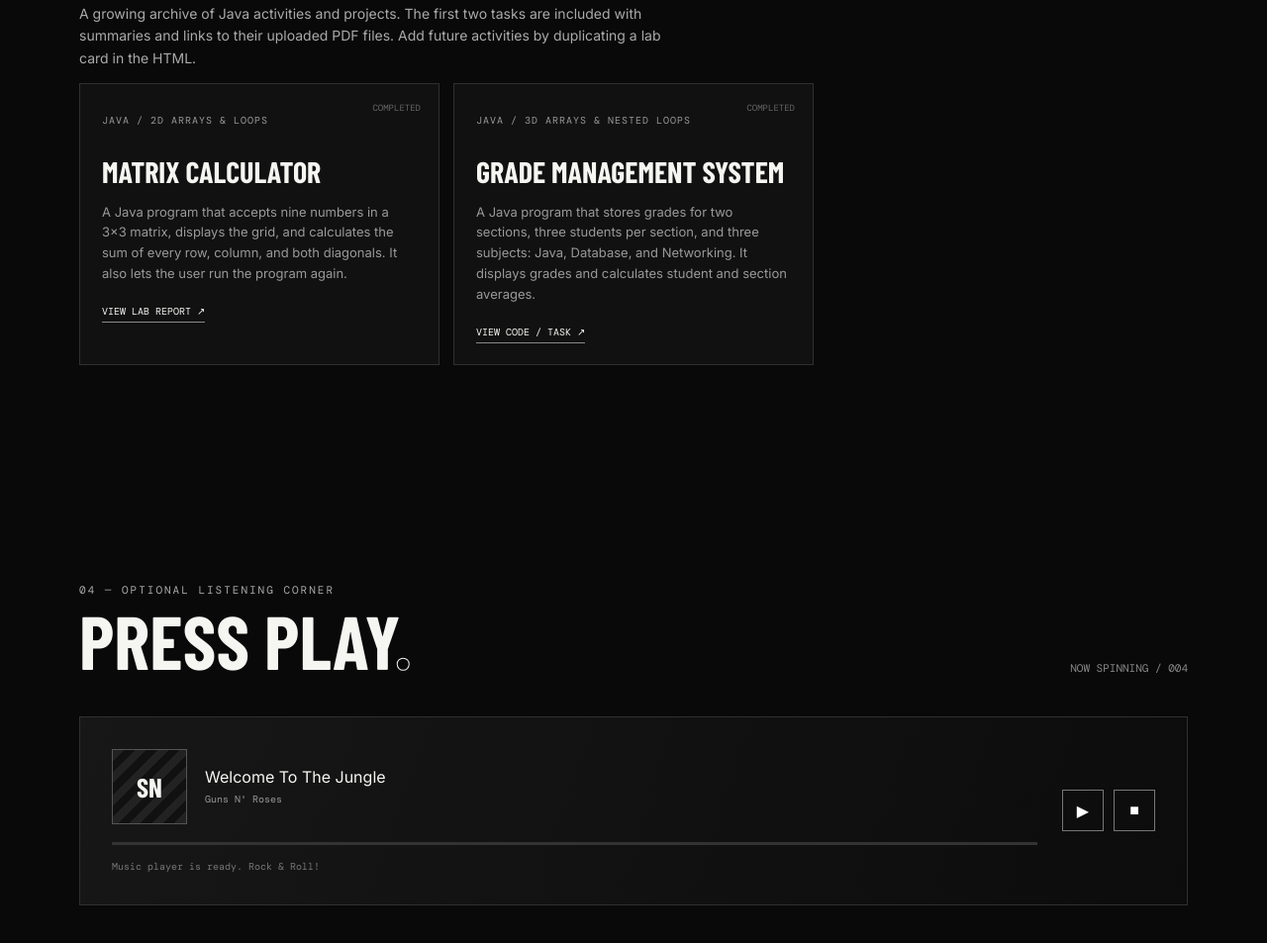
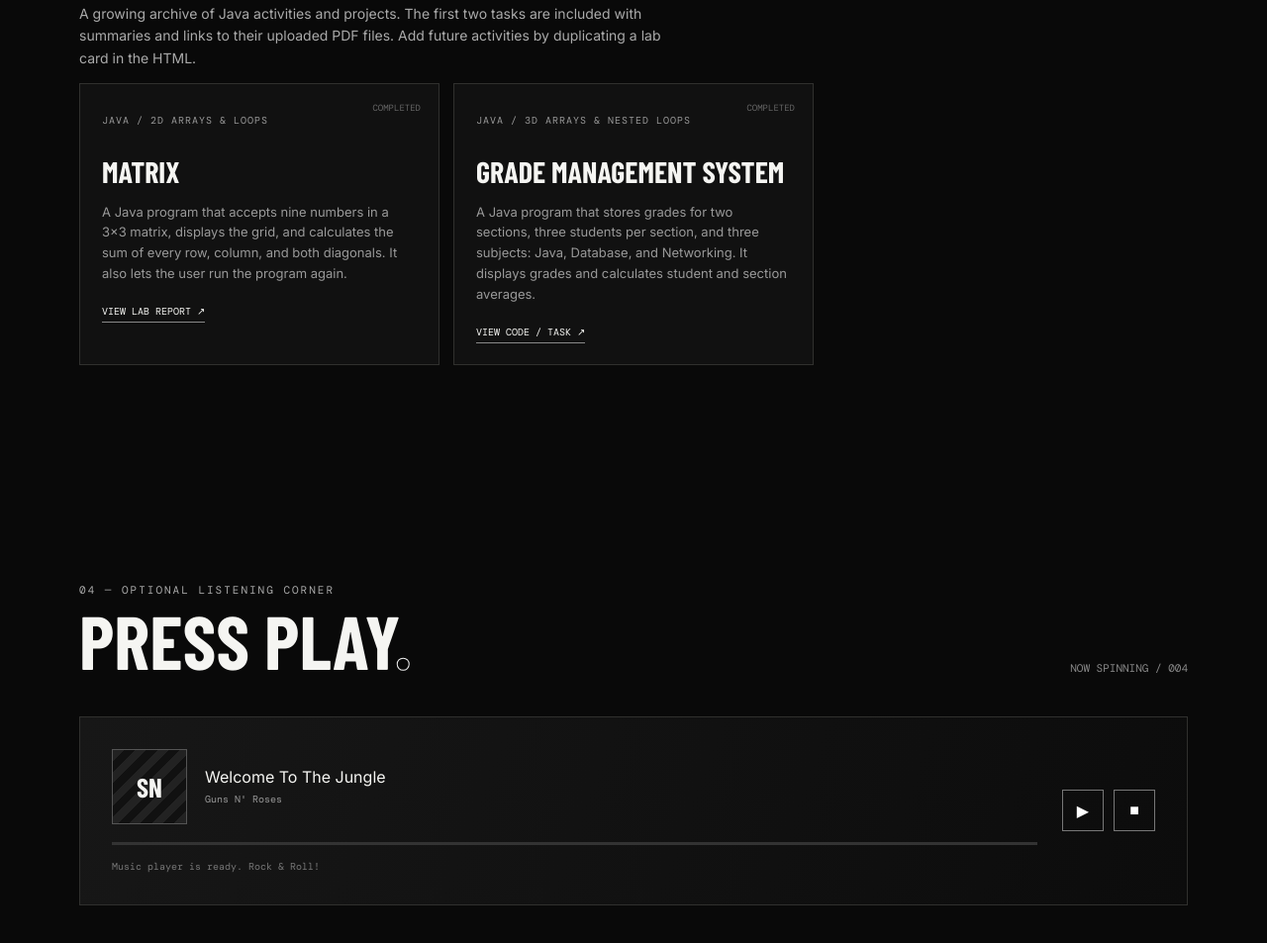
Before and after one commit to Otip7/Projects, a plain HTML site: page index.html in a window 1280 px wide. Shown: the part 2358-3311 px from the top of the page at 99% size. Drawn offline with nearby package versions, Linux system fonts and the light colour scheme; a web font is replaced by a local one.

Commit message:
Update lab card title from 'Matrix Calculator' to 'Matrix'

```diff
--- a/index.html
+++ b/index.html
@@ -91,7 +91,7 @@
           <!-- EDITABLE LAB CARDS: Duplicate a <article class="lab-card"> block to add another task. -->
           <article class="lab-card">
             <span class="tag">JAVA / 2D ARRAYS &amp; LOOPS</span><span class="edit-hint">COMPLETED</span>
-            <h3>Matrix Calculator</h3>
+            <h3>Matrix </h3>
             <p>A Java program that accepts nine numbers in a 3×3 matrix, displays the grid, and calculates the sum of every row, column, and both diagonals. It also lets the user run the program again.</p>
             <a href="assets/lab-task-1.pdf" target="_blank" rel="noreferrer">View lab report ↗</a>
           </article>
```
